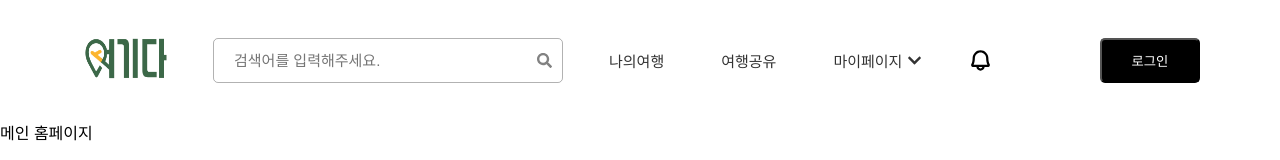
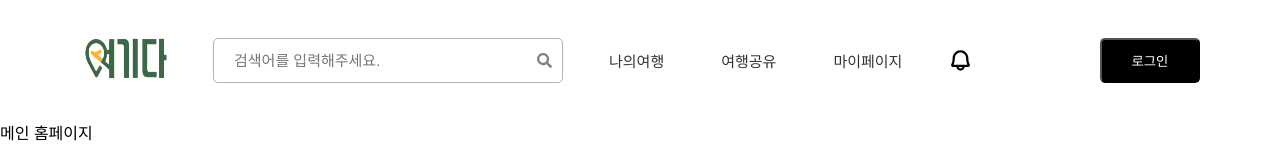
Before and after one commit to withoutsummer/yeogida, a React (Create React App) app: page / in a window 1280 px wide. Shown: the top 160 px of the page. Built offline with nearby package versions, Linux system fonts and the light colour scheme.

Commit message:
마이페이지 헤더 드롭다운 제작

```diff
--- a/src/components/Header.jsx
+++ b/src/components/Header.jsx
@@ -1,4 +1,4 @@
-import React from 'react';
+import React, { useState, useEffect } from 'react';
 import { useNavigate } from 'react-router-dom';
 import styled from 'styled-components';
 import { FaSearch, FaChevronDown } from 'react-icons/fa';
@@ -95,6 +95,7 @@ const Button = styled.button`
 `;
 
 const MyPageContainer = styled.div`
+    position: relative;
     display: flex;
     align-items: center;
     cursor: pointer;
@@ -102,6 +103,34 @@ const MyPageContainer = styled.div`
 
     &:hover {
         color: #707070;
+    }
+`;
+
+const StyledDropdown = styled.div `
+    width: 270px;
+    position: absolute;
+    top: 30px;
+    box-shadow: 0px 0px 5px 1px rgba(0, 0, 0, 0.1);
+    border-radius: 10px;
+    display: flex;
+    flex-direction: column;
+    align-content: flex-start;
+    flex-wrap: wrap;
+    background-color: #fff;
+    padding: 10px 0;
+`;
+
+const DropdownMenu = styled.div `
+    width: 100%;
+    font-size: 16px;
+    padding: 20px 0 20px 20px;
+    box-sizing: border-box;
+    color: black;
+    cursor: pointer;
+
+    &:hover {
+        background-color: #f6f6f6;
+        font-weight: bold;
     }
 `;
 
@@ -126,6 +155,22 @@ export const Nav = styled.nav`
 
 export default function Header() {
     const navigate = useNavigate();
+    const [viewDropdown, setViewDropdown] = useState(false);
+    const [isHovered, setIsHovered] = useState(false);
+
+    useEffect(() => {
+        let timeout;
+        if (!isHovered && viewDropdown) {
+            timeout = setTimeout(() => setViewDropdown(false), 300);
+        } else if (isHovered) {
+            setViewDropdown(true);
+            if (timeout) clearTimeout(timeout);
+        }
+
+        return () => {
+            if (timeout) clearTimeout(timeout);
+        };
+    }, [isHovered, viewDropdown]);
 
     return (
         <header>
@@ -153,9 +198,20 @@ export default function Header() {
                                 </li>
                                 <li>
                                     {/* 원래 navigate('/login') 인데 당분간 로그인 체크 안하니까 바로 마이페이지로 넘어가도록 임시 수정함 */}
-                                    <MyPageContainer onClick={() => navigate('/mypage')}>
-                                    마이페이지
-                                    <FaChevronDown style={{ marginLeft: '5px' }} />
+                                    <MyPageContainer
+                                        tabIndex={-1}
+                                        onMouseEnter={ () => setIsHovered(true) }
+                                        onMouseLeave={ () => setIsHovered(false) }
+                                    >
+                                        마이페이지
+                                        {/* <FaChevronDown style={{ marginLeft: '5px' }} /> */}
+                                        {viewDropdown && (
+                                            <StyledDropdown >
+                                                <DropdownMenu onClick={() => navigate('/mypage/editinfo')}>개인정보 수정</DropdownMenu>
+                                                <DropdownMenu onClick={() => navigate('/mypage/friend')}>친구목록</DropdownMenu>
+                                                <DropdownMenu onClick={() => navigate('/mypage/scrap')}>스크랩</DropdownMenu>
+                                            </StyledDropdown>
+                                        )}
                                     </MyPageContainer>
                                 </li>
                             </ul>
```
